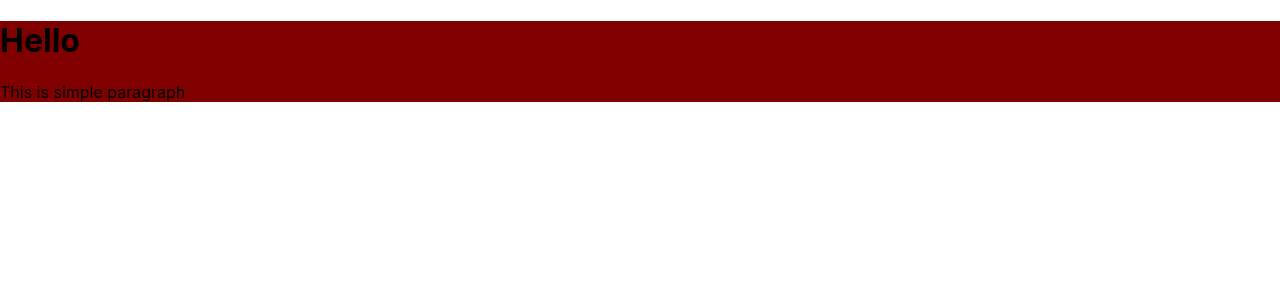
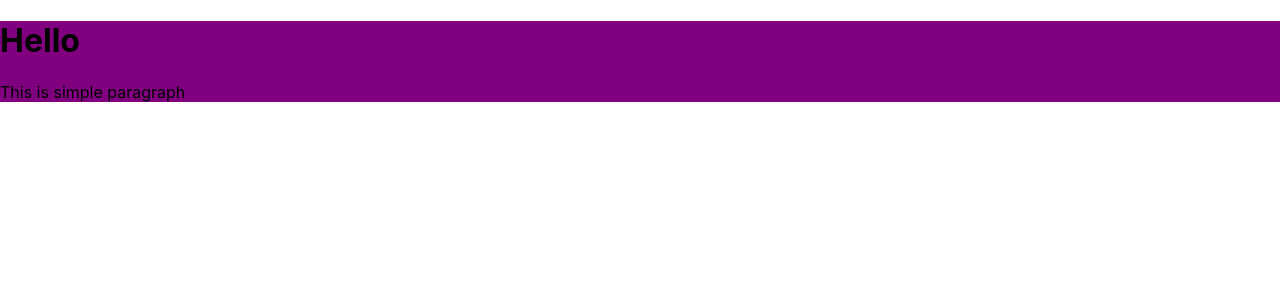
Before and after one commit to SoeLaPyaeHtun/react-ex, a React (Create React App) app: page / in a window 1280 px wide. Shown: the top 300 px of the page. Built offline with nearby package versions, Linux system fonts and the light colour scheme.

Commit message:
testing css in js

```diff
--- a/src/Toolbar.js
+++ b/src/Toolbar.js
@@ -1,12 +1,25 @@
 import React from "react";
 import './Toolbar.css';
 
+const styles = {
+    toolbar: {
+        marginBottom: 20,
+        border: '1px solid red',
+    },
+    dark:{
+        background: 'purple',
+        color: 'black',
+    }
+}
 
 
 class Toolbar extends React.Component{
+
+
+
     render(){
         return (
-            <div className="toolbar">
+            <div style={styles.toolbar, styles.dark}>
                {this.props.children}
             </div>
         )
```
